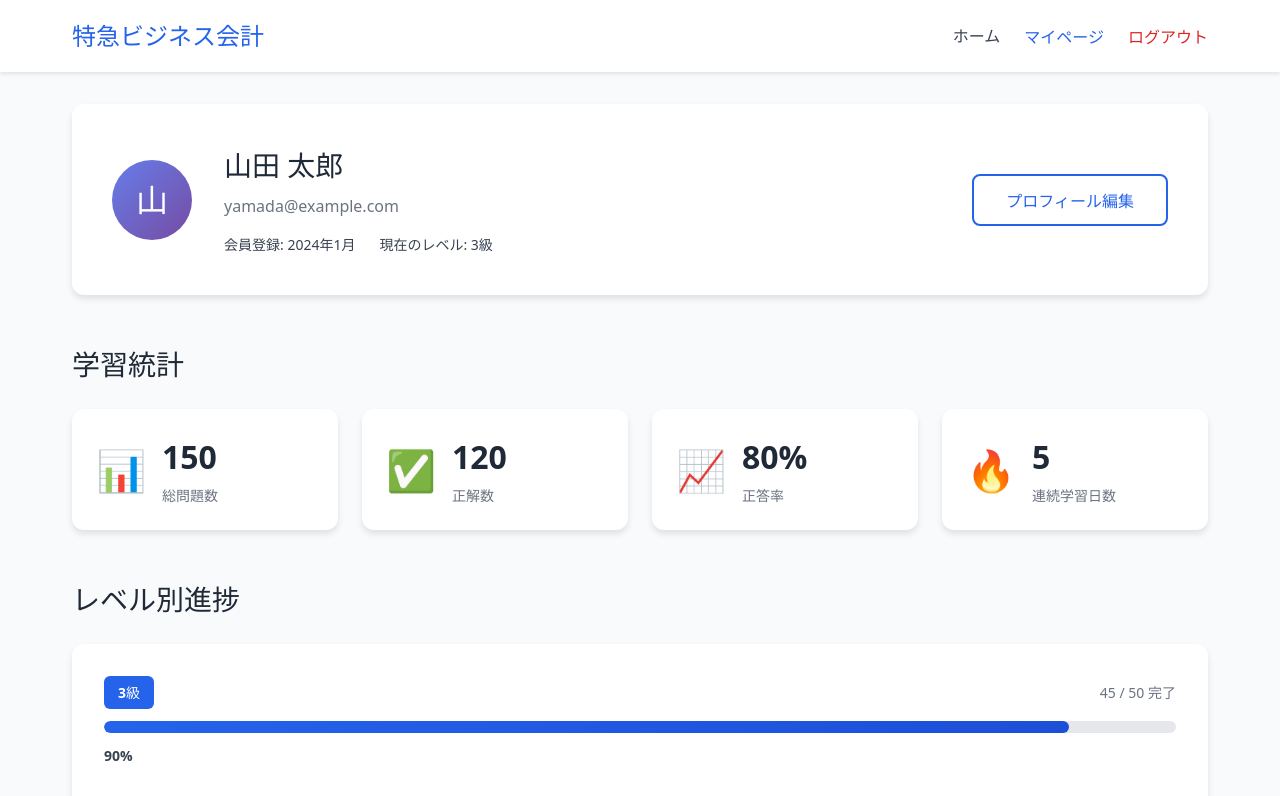
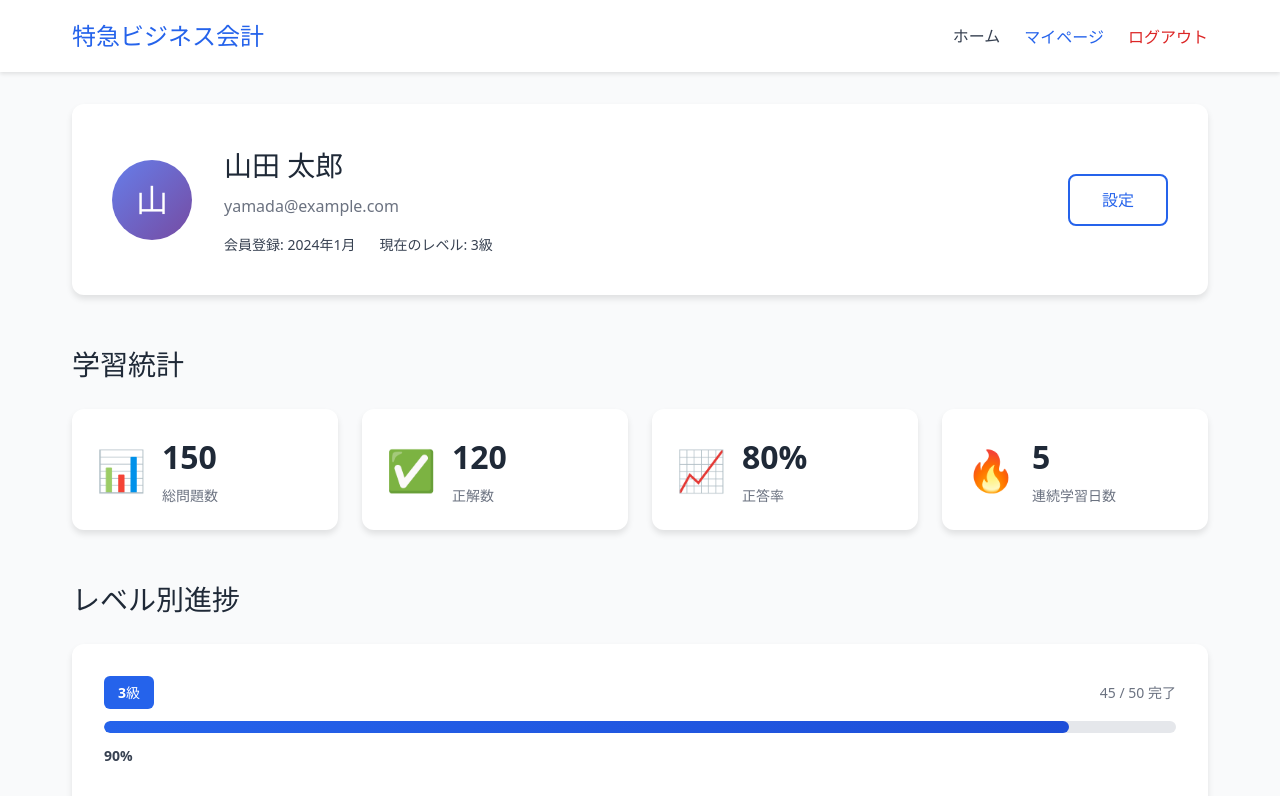
Before and after one commit to NaokiMM/business-accounting, a Vue app: page /mypage in a window 1280 px wide. Shown: the top 796 px of the page. Built offline with nearby package versions, Linux system fonts and the light colour scheme.

Commit message:
マイページを変更しました。

```diff
--- a/src/components/MyPageView.vue
+++ b/src/components/MyPageView.vue
@@ -76,7 +76,7 @@ const handleLogout = () => {
                 <span class="meta-item">現在のレベル: {{ user.level }}</span>
               </div>
             </div>
-            <button class="btn btn-outline">プロフィール編集</button>
+            <router-link to="/settings" class="btn btn-outline">設定</router-link>
           </div>
         </section>
 
@@ -514,6 +514,8 @@ const handleLogout = () => {
   background-color: transparent;
   color: #2563eb;
   border: 2px solid #2563eb;
+  text-decoration: none;
+  display: inline-block;
 }
 
 .btn-outline:hover {
```
